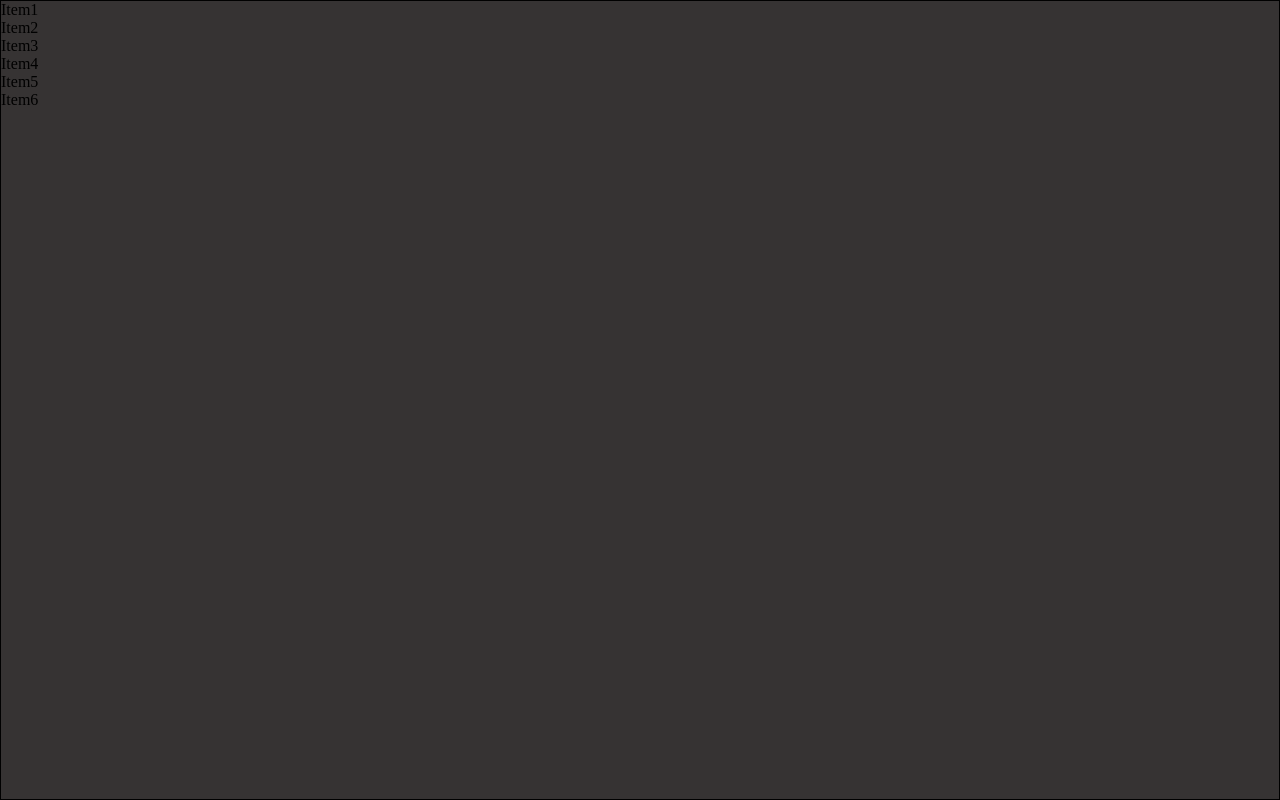
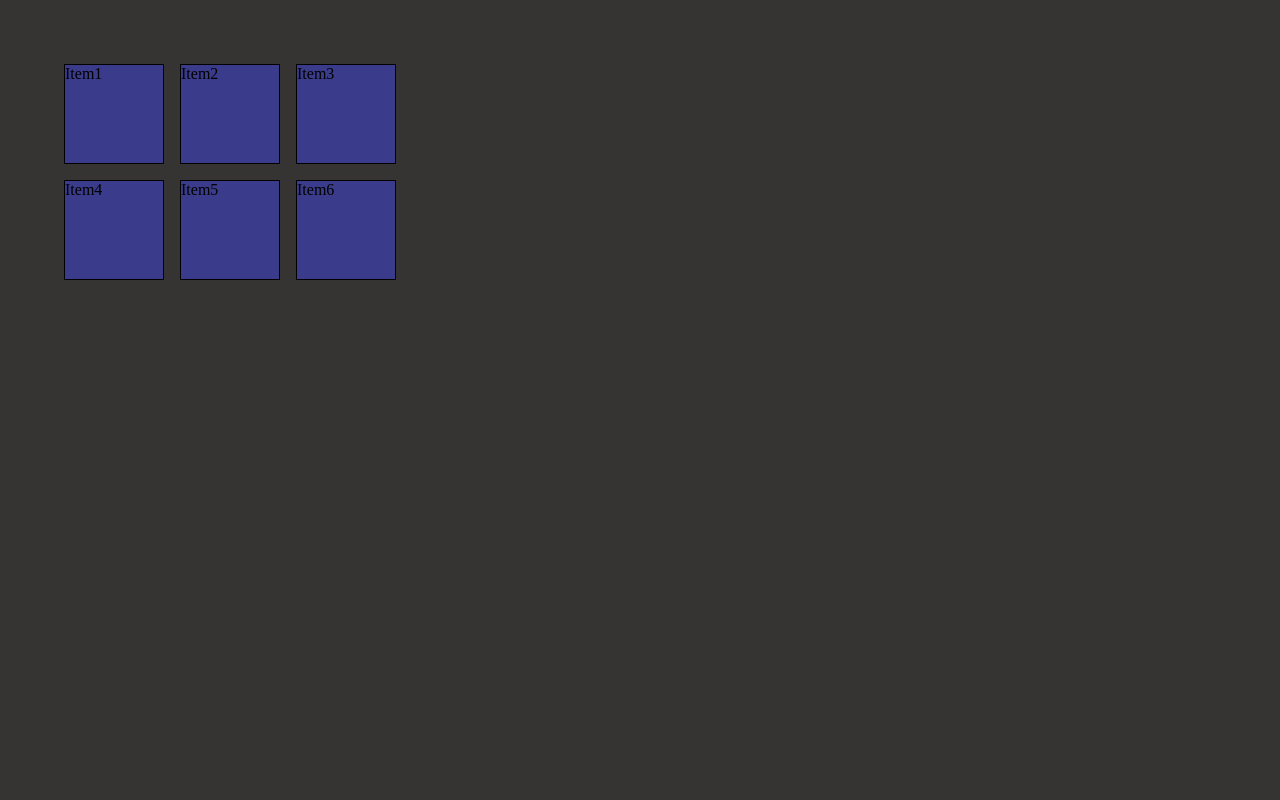
Before and after one commit to azamsyedmohd/Grid-Layout-Project-, a plain HTML site: page index.html in a window 1280 px wide. Drawn offline with Linux system fonts and the light colour scheme.

Commit message:
container eclass element became grid container

```diff
--- a/index.css
+++ b/index.css
@@ -7,10 +7,19 @@
 body {
   width: 100%;
   height: 100vh;
-  border: 1px solid black;
 }
 .container {
   background-color: rgb(54, 51, 51);
   width: 100%;
   height: 100%;
+  padding: 4rem;
+  display: grid;
+  grid-template-rows: 100px 100px;
+  grid-template-columns: 100px 100px 100px;
+  column-gap: 1rem;
+  row-gap: 1rem;
 }
+.item {
+  background-color: rgb(59, 59, 140);
+  border: 1px solid black;
+}
```
